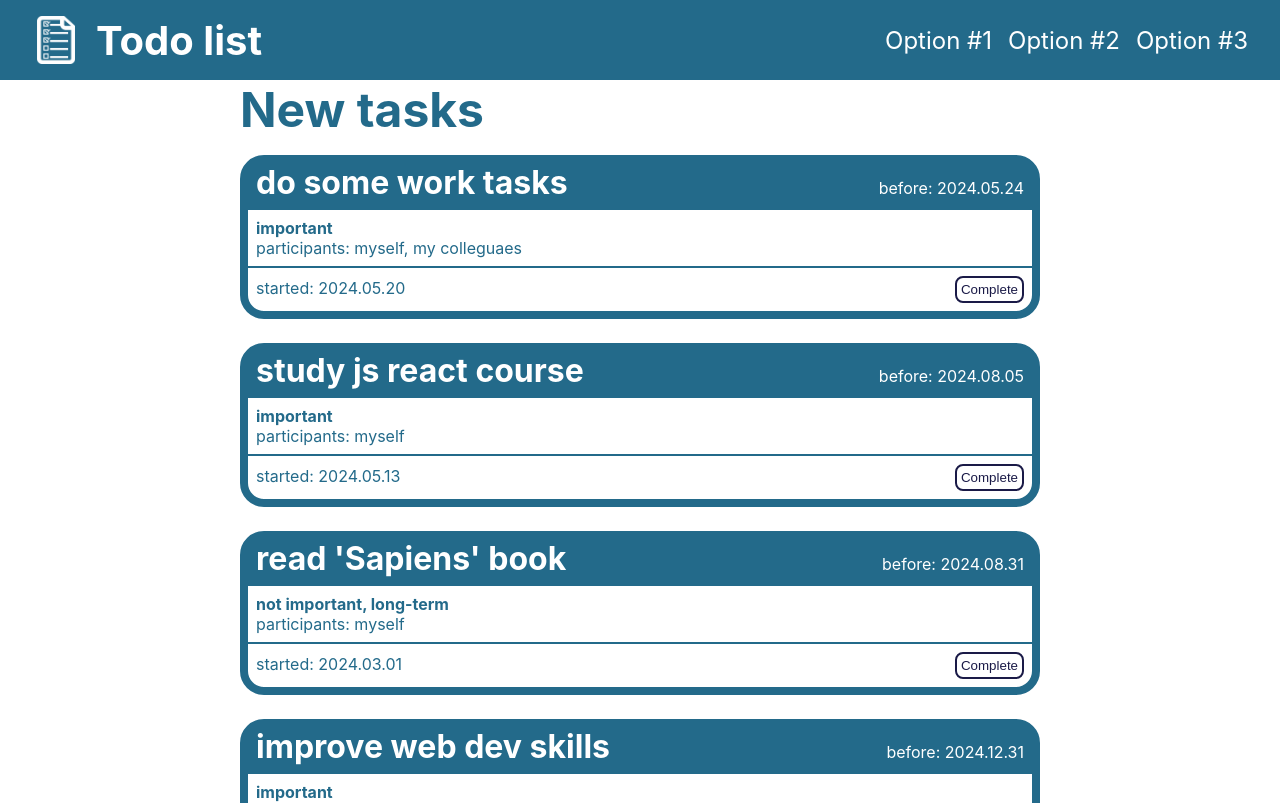
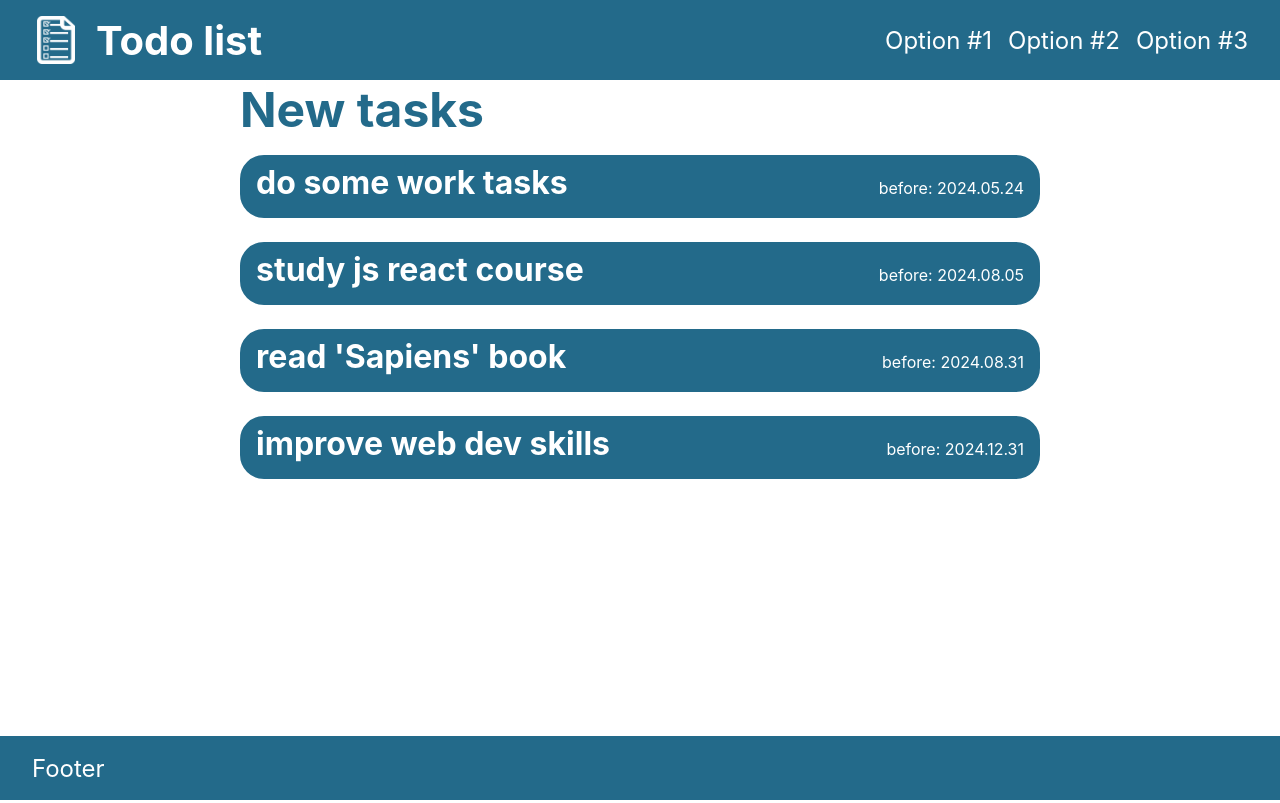
Before and after one commit to amakor97/todo-list, a React (Create React App) app: page / in a window 1280 px wide. Shown: the top 803 px of the page. Built offline with nearby package versions, Linux system fonts and the light colour scheme.

Commit message:
[TODO-LIST] update: add conditional description rendering for each task

```diff
--- a/src/components/task/Task.js
+++ b/src/components/task/Task.js
@@ -1,23 +1,38 @@
 import task from "./task.module.css";
+
+import { useState } from "react";
+
 
 export default function Task({taskData}) {
   const commentsStr = taskData.comments.join(", ");
   const participantsStr = taskData.participants.join(", ");
 
+  const [isCardOpened, setIsCardOpened] = useState(false);
+
+
+  function handleClickEvent() {
+    setIsCardOpened(!isCardOpened);
+  }
+
+
   return (
-    <div className={task.task}>
+    <div className={task.task} onClick={handleClickEvent}>
       <div className={task.header}>
         <h2 className={task.title}>{taskData.description}</h2>
         <p>before: {taskData.finishDate}</p>
       </div>
+      {isCardOpened &&
+        <>
           <div className={task.content}>
             <p className={task.comments}>{commentsStr}</p>
             <p>participants: {participantsStr}</p>
           </div>
           <div className={task.footer}>
             <p>started: {taskData.startDate}</p>
-        <button className={task.completeBtn}>Complete</button>
+            <button className={task.completeBtn} onClick={(e) => e.stopPropagation()}>Complete</button>
           </div>
+        </>
+      }
     </div>
   )
 }
--- a/src/components/task/task.module.css
+++ b/src/components/task/task.module.css
@@ -8,6 +8,7 @@
   border: 8px solid rgb(35, 106, 138);
   border-radius: 24px;
   background-color: white;
+  cursor: pointer;
 }
 
 .task:last-child {
```
Lines whose indentation alone changed are shown as unchanged.
